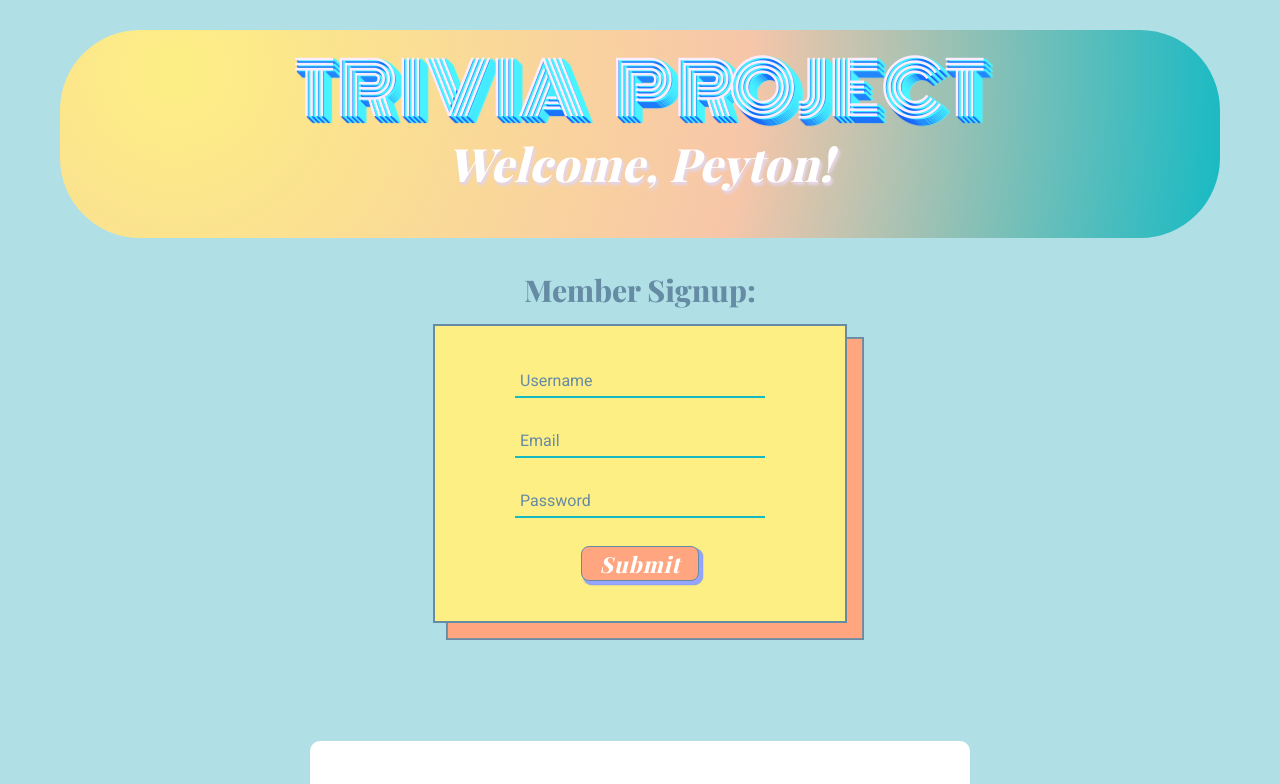
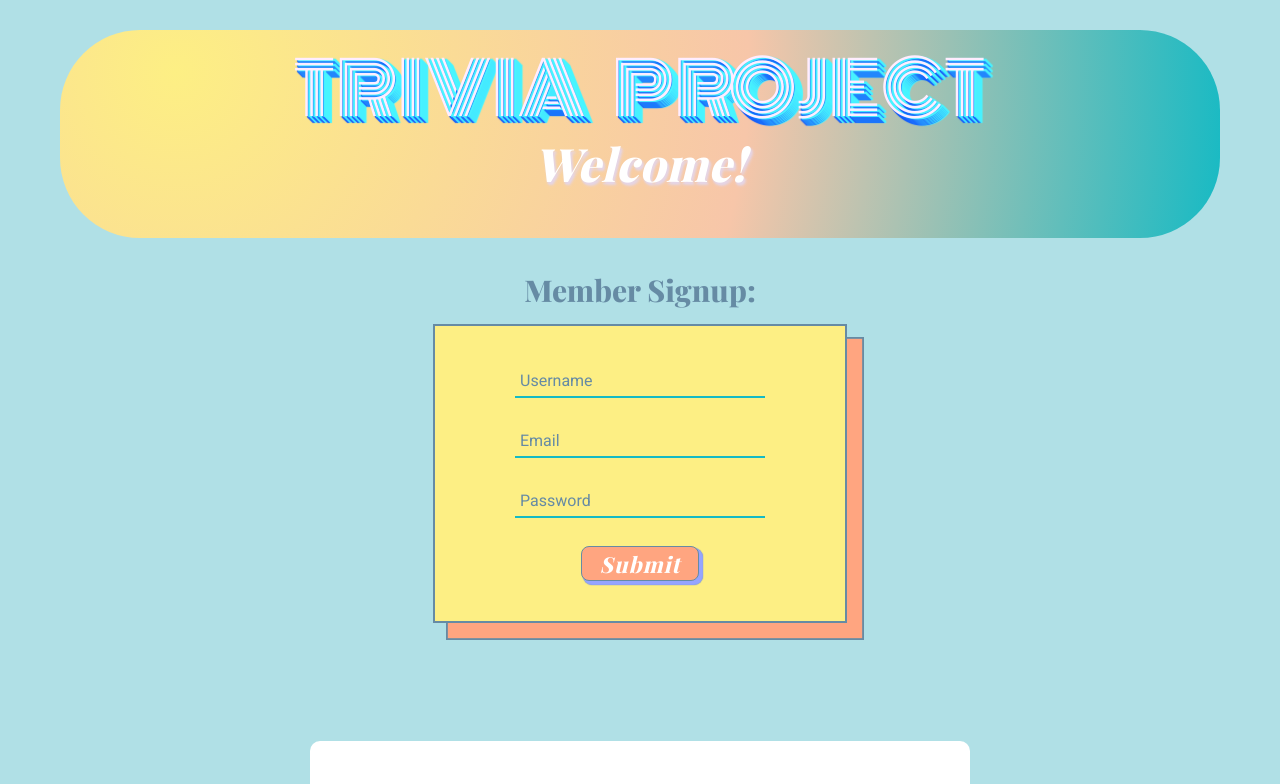
Before and after one commit to Charfeather/triviaGroupProject, a plain HTML site: page index.html in a window 1280 px wide. Shown: the top 784 px of the page. Drawn offline with nearby package versions, Linux system fonts and the light colour scheme; no server answers; a web font is replaced by a local one.

Commit message:
changed h2

```diff
--- a/index.html
+++ b/index.html
@@ -14,7 +14,7 @@
     <body>
         <div id="header">
             <h1 id="title">Trivia &nbsp Project</h1>
-            <h2 id="welcomeMessage">Welcome, Peyton!</h2>
+            <h2 id="welcomeMessage">Welcome!</h2>
         </div>
         <div id="signup-div">
             <h3>Member Signup:</h3>
```
